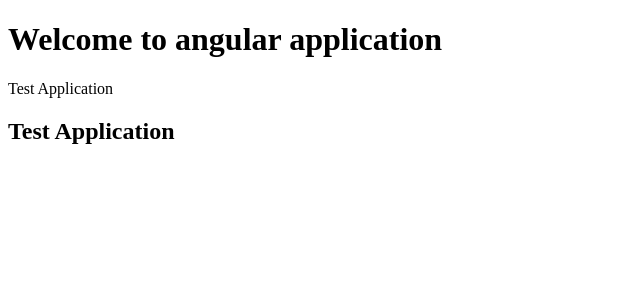
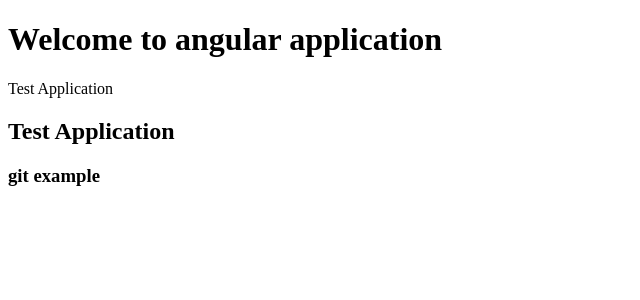
Before and after one commit to anubapatla/angular-app, an Angular app: page / in a window 1280 px wide. Shown: the top 300 px of the page, without its empty margins (0-640 px from the left). Built offline with nearby package versions, Linux system fonts and the light colour scheme.

Commit message:
new update

```diff
--- a/src/app/app.component.html
+++ b/src/app/app.component.html
@@ -1,3 +1,4 @@
 <h1>Welcome to angular application</h1>
 <p>Test Application</p>
 <h2>Test Application</h2>
+<h3>git example</h3>
```
